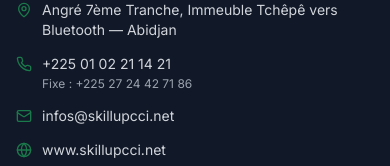
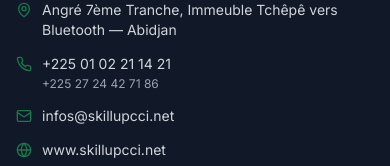
Before and after one commit to esperanceykouassi-bit/proj-esp, a React (Vite) app in the folder frontend/: page /contact in a window 390 px wide. Shown: the part 2007-2173 px from the top of the page. Built offline with nearby package versions, Linux system fonts and the light colour scheme.

Commit message:
Remove word Fixe from phone number in Footer

```diff
--- a/frontend/src/components/Footer.jsx
+++ b/frontend/src/components/Footer.jsx
@@ -78,7 +78,7 @@
                     href="tel:+2252724427186"
                     className="block hover:text-white transition-colors text-xs text-gray-400"
                   >
-                    Fixe : +225 27 24 42 71 86
+                    +225 27 24 42 71 86
                   </a>
                 </div>
               </li>
```
